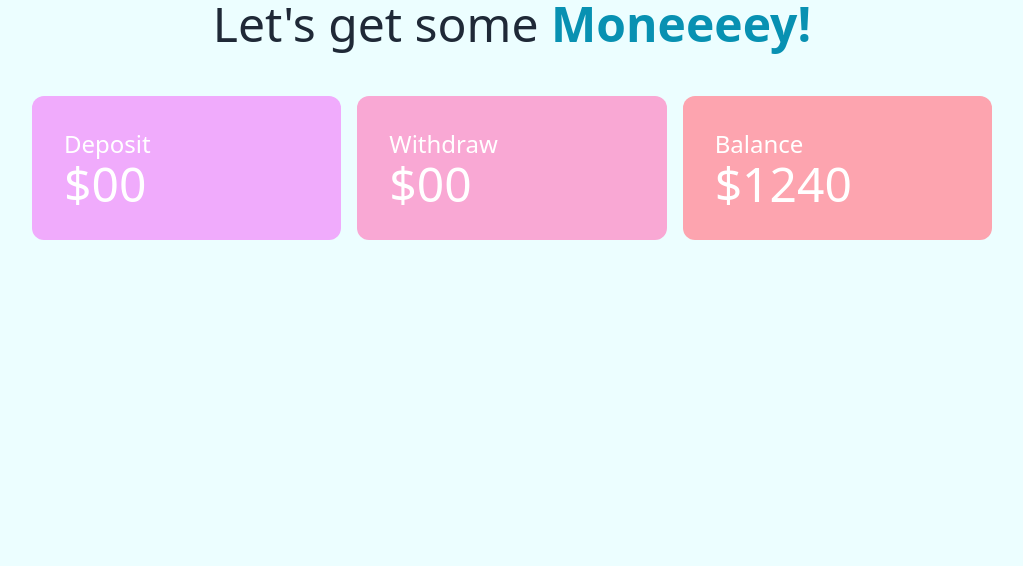
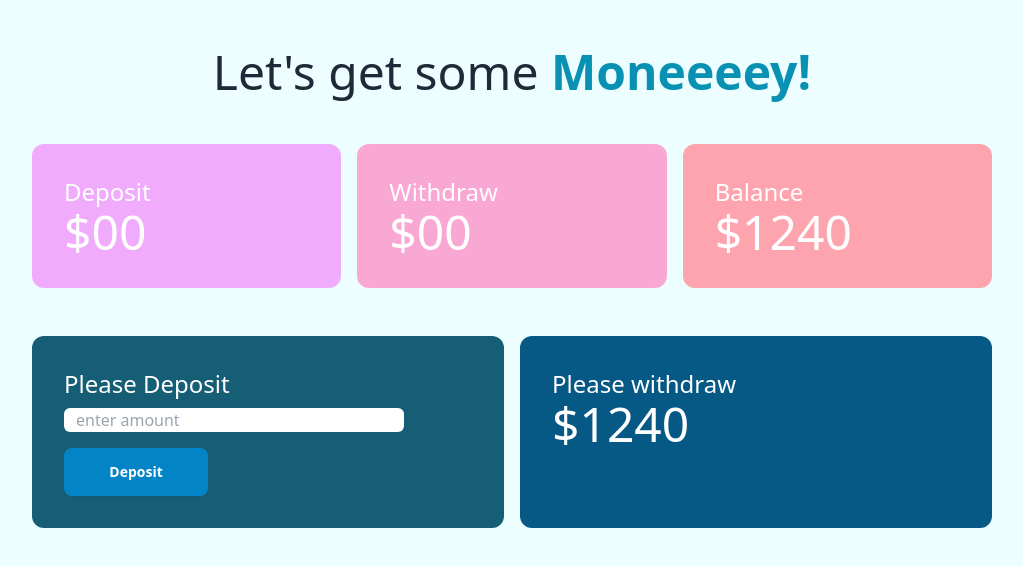
Before and after one commit to T-ahiti/module-26, a plain HTML site: page bank.html in a window 1280 px wide. Shown: the whole page, without its empty margins (128-1151 px from the left). Drawn offline with nearby package versions, Linux system fonts and the light colour scheme.

Commit message:
button, hover added

```diff
--- a/bank.html
+++ b/bank.html
@@ -11,7 +11,7 @@
 </head>
 
 <body class="bg-cyan-50 h-screen">
-    <header>
+    <header class="pt-12">
         <h1 class="text-5xl text-center font-medium ">Let's get some <span class="font-bold text-cyan-600">Moneeeey!</span></h1>
     </header>
 
@@ -41,8 +41,25 @@
             </div>
         </section>
 
-        <section>
+        <section class="mt-12">
+            <div>
 
+                <div class="grid grid-cols-2 gap-4 w-9/12 mx-auto text-white">
+
+                   <div class="bg-cyan-800 p-8 rounded-xl">
+                      <h4 class="text-2xl">Please Deposit</h4>
+                        <input type="email"    id="userEmail"     class='w-10/12 pl-3 mt-2 rounded-md text-black' placeholder="enter amount"> <br>
+                      <div>
+                       <button id='btnDeposit' class="btn btn-active btn-primary bg-sky-600 border-none text-white mt-4 h-7 py-2 w-36 hover:bg-purple-100 hover:text-black">Deposit</button>
+                      </div>
+                   </div>
+
+                   <div class="bg-sky-800 p-8 rounded-xl">
+                      <h4 class="text-2xl">Please withdraw</h4>
+                      <h2 class="text-5xl">$1240</h2>
+                   </div>
+                </div>
+            </div>
         </section>
     </main>
 
```
